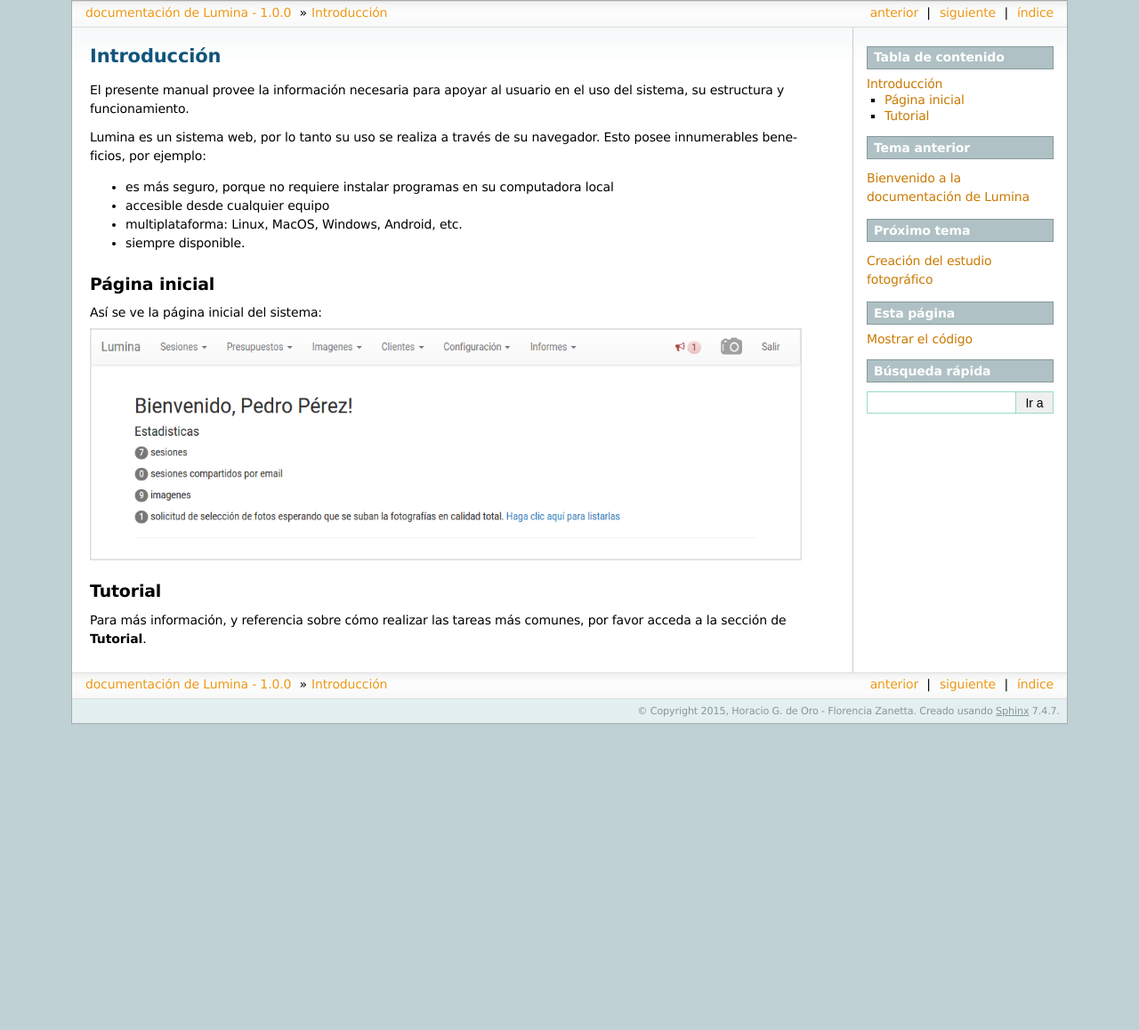
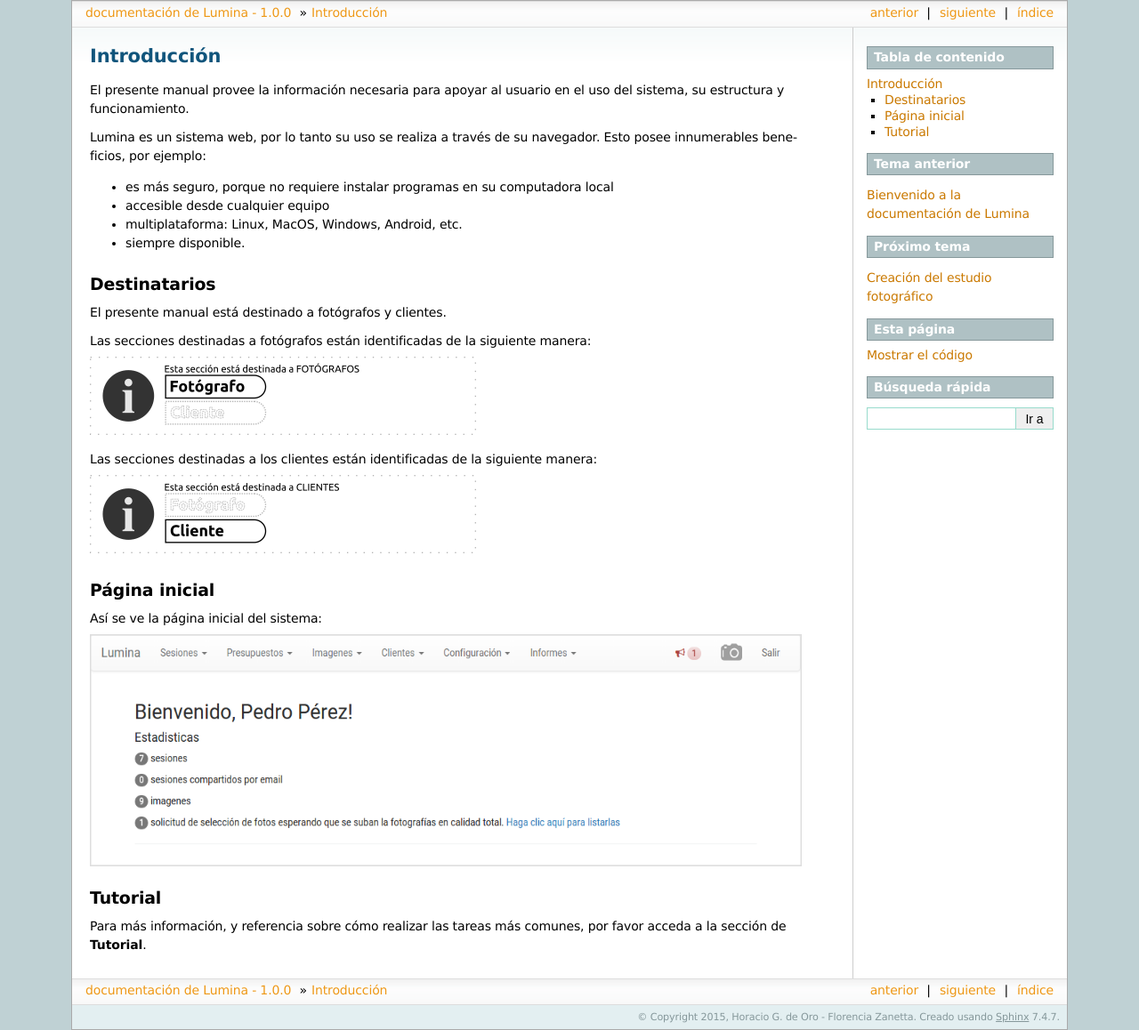
Before and after one commit to florzanetta/lumina, a Sphinx documentation site: the page built from doc/intro.rst, in a window 1280 px wide. Shown: the whole page at 89% size. Built offline with Sphinx 7.4.7, drawn with Linux system fonts in a browser that asks for light colours; before the commit the page ends 900 px from its top, so only the background shows below that.

Commit message:
Add reference section and align role image to left

```diff
--- a/doc/intro.rst
+++ b/doc/intro.rst
@@ -11,6 +11,23 @@
 * accesible desde cualquier equipo
 * multiplataforma: Linux, MacOS, Windows, Android, etc.
 * siempre disponible.
+
+
+Destinatarios
+-------------
+
+El presente manual está destinado a fotógrafos y clientes.
+
+Las secciones destinadas a fotógrafos están identificadas de la siguiente manera:
+
+.. image:: images/rol-photo.png
+   :scale: 50%
+
+
+Las secciones destinadas a los clientes están identificadas de la siguiente manera:
+
+.. image:: images/rol-customer.png
+   :scale: 50%
 
 
 Página inicial
--- a/doc/tutorial_quote_accept_reject.rst
+++ b/doc/tutorial_quote_accept_reject.rst
@@ -3,7 +3,6 @@
 
 .. image:: images/rol-customer.png
    :scale: 50%
-   :align: right
 
 Lorem ipsum dolor sit amet, consectetur adipiscing elit, sed do eiusmod tempor incididunt ut labore et dolore magna
 aliqua. Ut enim ad minim veniam, quis nostrud exercitation ullamco laboris nisi ut aliquip ex ea commodo consequat.
--- a/doc/tutorial_quote_creation.rst
+++ b/doc/tutorial_quote_creation.rst
@@ -3,7 +3,6 @@
 
 .. image:: images/rol-photo.png
    :scale: 50%
-   :align: right
 
 Lorem ipsum dolor sit amet, consectetur adipiscing elit, sed do eiusmod tempor incididunt ut labore et dolore magna
 aliqua. Ut enim ad minim veniam, quis nostrud exercitation ullamco laboris nisi ut aliquip ex ea commodo consequat.
--- a/doc/tutorial_session_creation.rst
+++ b/doc/tutorial_session_creation.rst
@@ -3,7 +3,6 @@
 
 .. image:: images/rol-photo.png
    :scale: 50%
-   :align: right
 
 Lorem ipsum dolor sit amet, consectetur adipiscing elit, sed do eiusmod tempor incididunt ut labore et dolore magna
 aliqua. Ut enim ad minim veniam, quis nostrud exercitation ullamco laboris nisi ut aliquip ex ea commodo consequat.
--- a/doc/tutorial_studio_creation.rst
+++ b/doc/tutorial_studio_creation.rst
@@ -3,7 +3,6 @@
 
 .. image:: images/rol-photo.png
    :scale: 50%
-   :align: right
 
 Al acceder por primera vez al sistema, tendrá la opción de iniciar sesión (si ya posee un usuario),
 o crear su estudio fotográfico virtual.
```
